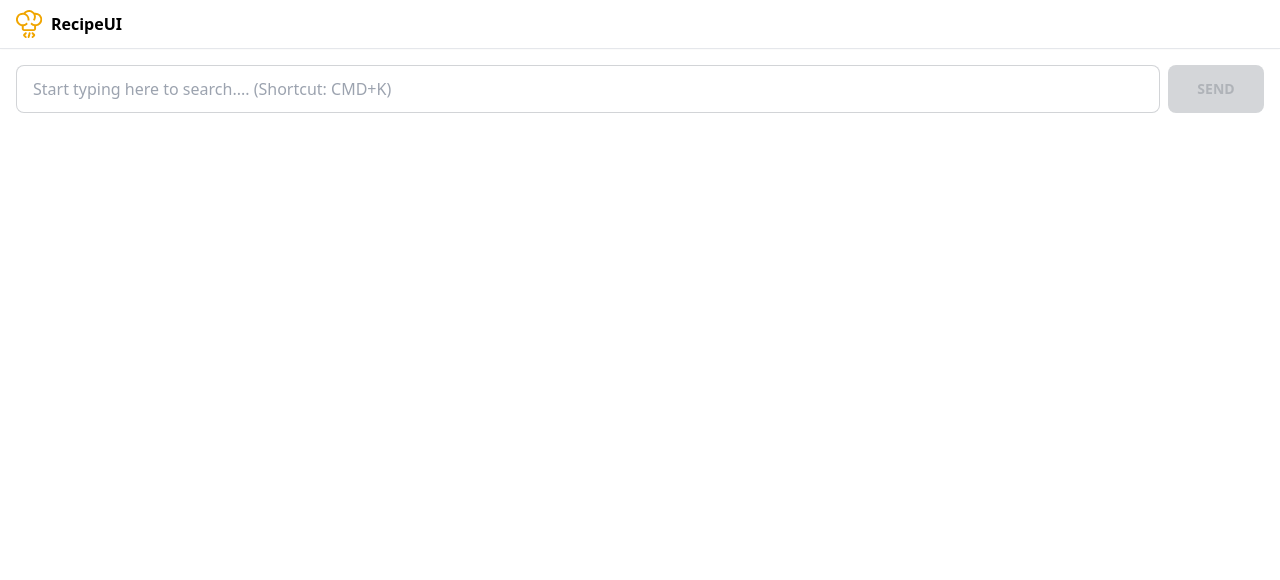
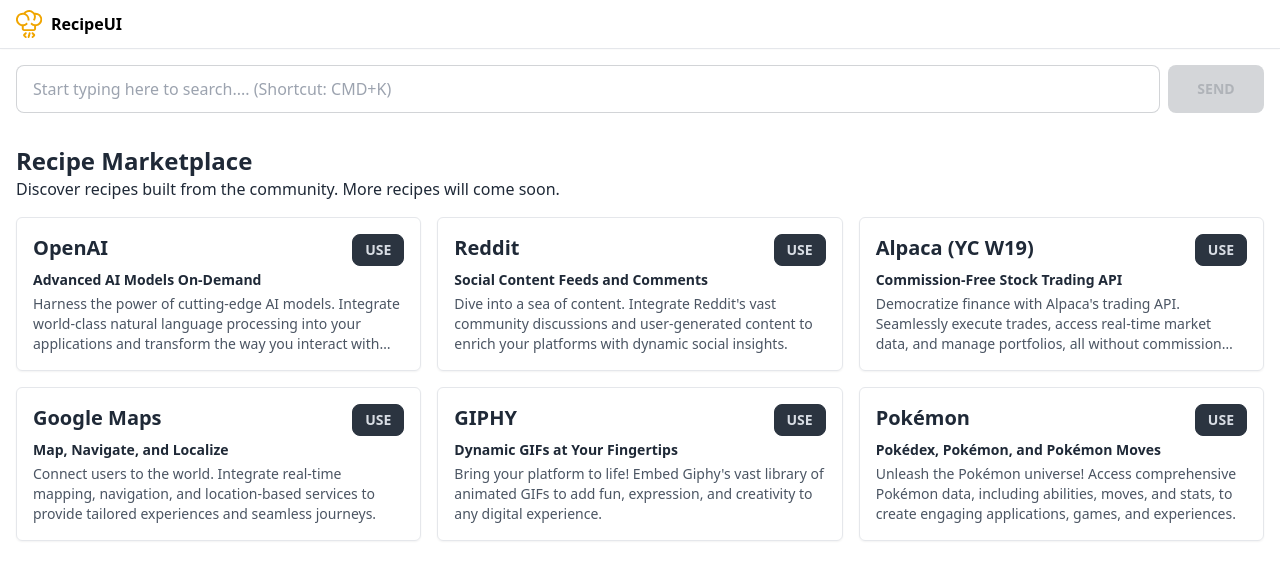
Before and after one commit to RecipeUI/RecipeUI, a React (Vite) app: page / in a window 1280 px wide. Shown: the top 580 px of the page. Built offline with nearby package versions, Linux system fonts and the light colour scheme.

Commit message:
preview how some marketplaces will look like

```diff
--- a/src/components/RecipeBody/RecipeBodyContainer.tsx
+++ b/src/components/RecipeBody/RecipeBodyContainer.tsx
@@ -1,6 +1,7 @@
 import { useRecipeSessionStore } from "../../state/recipeSession";
 import { RecipeBody } from ".";
 import { RecipeBodySearch } from "./RecipeBodySearch";
+import { RecipeHome } from "./RecipeHome";
 
 export function RecipeBodyContainer() {
   const currentSession = useRecipeSessionStore((state) => state.currentSession);
@@ -8,7 +9,7 @@
   return (
     <div className="flex-1 flex flex-col">
       <RecipeBodySearch />
-      {currentSession && <RecipeBody />}
+      {currentSession ? <RecipeBody /> : <RecipeHome />}
     </div>
   );
 }
--- /dev/null
+++ b/src/components/RecipeBody/RecipeHome.tsx
@@ -0,0 +1,81 @@
+const RECIPE_INITIAL_MARKETPLACE = [
+  {
+    title: "OpenAI",
+    subheader: "Advanced AI Models On-Demand",
+    description:
+      "Harness the power of cutting-edge AI models. Integrate world-class natural language processing into your applications and transform the way you interact with data.",
+  },
+  {
+    title: "Reddit",
+    subheader: "Social Content Feeds and Comments",
+    description:
+      "Dive into a sea of content. Integrate Reddit's vast community discussions and user-generated content to enrich your platforms with dynamic social insights.",
+  },
+  {
+    title: "Alpaca (YC W19)",
+    subheader: "Commission-Free Stock Trading API",
+    description:
+      "Democratize finance with Alpaca's trading API. Seamlessly execute trades, access real-time market data, and manage portfolios, all without commission fees.",
+  },
+  {
+    title: "Google Maps",
+    subheader: "Map, Navigate, and Localize",
+    description:
+      "Connect users to the world. Integrate real-time mapping, navigation, and location-based services to provide tailored experiences and seamless journeys.",
+  },
+  {
+    title: "GIPHY",
+    subheader: "Dynamic GIFs at Your Fingertips",
+    description:
+      "Bring your platform to life! Embed Giphy's vast library of animated GIFs to add fun, expression, and creativity to any digital experience.",
+  },
+  {
+    title: "Pokémon",
+    subheader: "Pokédex, Pokémon, and Pokémon Moves",
+    description:
+      "Unleash the Pokémon universe! Access comprehensive Pokémon data, including abilities, moves, and stats, to create engaging applications, games, and experiences.",
+  },
+];
+export function RecipeHome() {
+  return (
+    <div className="flex-1 flex flex-col p-4">
+      <h1 className="text-2xl font-bold">Recipe Marketplace</h1>
+      <p>
+        Discover recipes built from the community. More recipes will come soon.
+      </p>
+      <div className="flex sm:grid sm:grid-cols-3 mt-4 gap-4">
+        {RECIPE_INITIAL_MARKETPLACE.map((recipe) => {
+          return (
+            <RecipeHomeBox
+              key={recipe.title}
+              title={recipe.title}
+              subheader={recipe.subheader}
+              description={recipe.description}
+            />
+          );
+        })}
+      </div>
+    </div>
+  );
+}
+
+function RecipeHomeBox({
+  title,
+  subheader,
+  description,
+}: {
+  title: string;
+  subheader?: string;
+  description: string;
+}) {
+  return (
+    <div className="border rounded-md shadow-sm p-4 space-y-1">
+      <div className="flex justify-between">
+        <h2 className="font-bold text-xl">{title}</h2>
+        <button className="btn btn-neutral btn-sm">Use</button>
+      </div>
+      <h3 className="font-bold text-sm">{subheader ?? "Testing"}</h3>
+      <p className="text-sm text-gray-600 line-clamp-3">{description}</p>
+    </div>
+  );
+}
```
